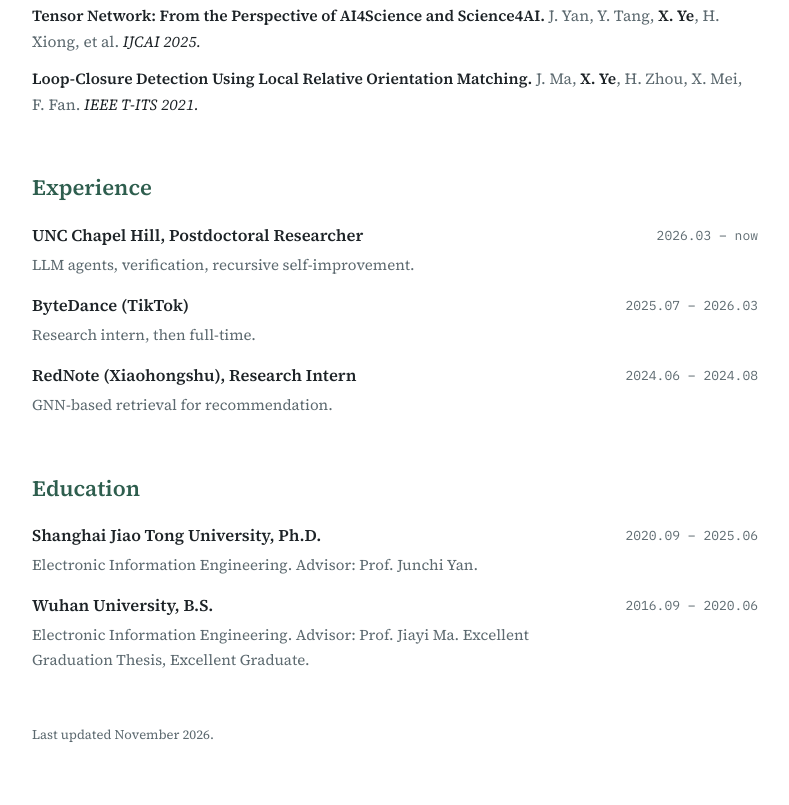
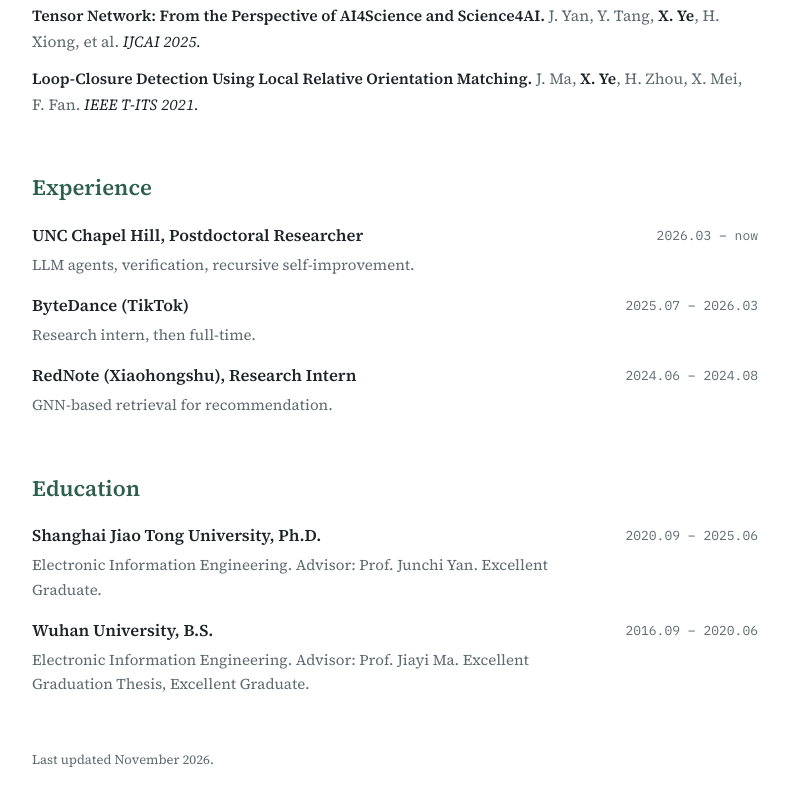
Before and after one commit to XinyuYee/XinyuYee.github.io, a plain HTML site: page index.html in a window 1280 px wide. Shown: the part 3397-4202 px from the top of the page, without its empty margins (382-1171 px from the left). Drawn offline with Linux system fonts and the light colour scheme.

Commit message:
Add Excellent Graduate to Ph.D. entry
Co-Authored-By: Claude Opus 5.5 <noreply@anthropic.com>

```diff
--- a/index.html
+++ b/index.html
@@ -272,7 +272,7 @@ footer{font-size:13px;color:var(--muted)}
     <section id="education">
       <h2>Education</h2>
       <div class="rows">
-        <div class="row"><span class="what">Shanghai Jiao Tong University, Ph.D.</span><span class="when">2020.09 – 2025.06</span><span class="sub">Electronic Information Engineering. Advisor: Prof. Junchi Yan.</span></div>
+        <div class="row"><span class="what">Shanghai Jiao Tong University, Ph.D.</span><span class="when">2020.09 – 2025.06</span><span class="sub">Electronic Information Engineering. Advisor: Prof. Junchi Yan. Excellent Graduate.</span></div>
         <div class="row"><span class="what">Wuhan University, B.S.</span><span class="when">2016.09 – 2020.06</span><span class="sub">Electronic Information Engineering. Advisor: Prof. Jiayi Ma. Excellent Graduation Thesis, Excellent Graduate.</span></div>
       </div>
     </section>
```
